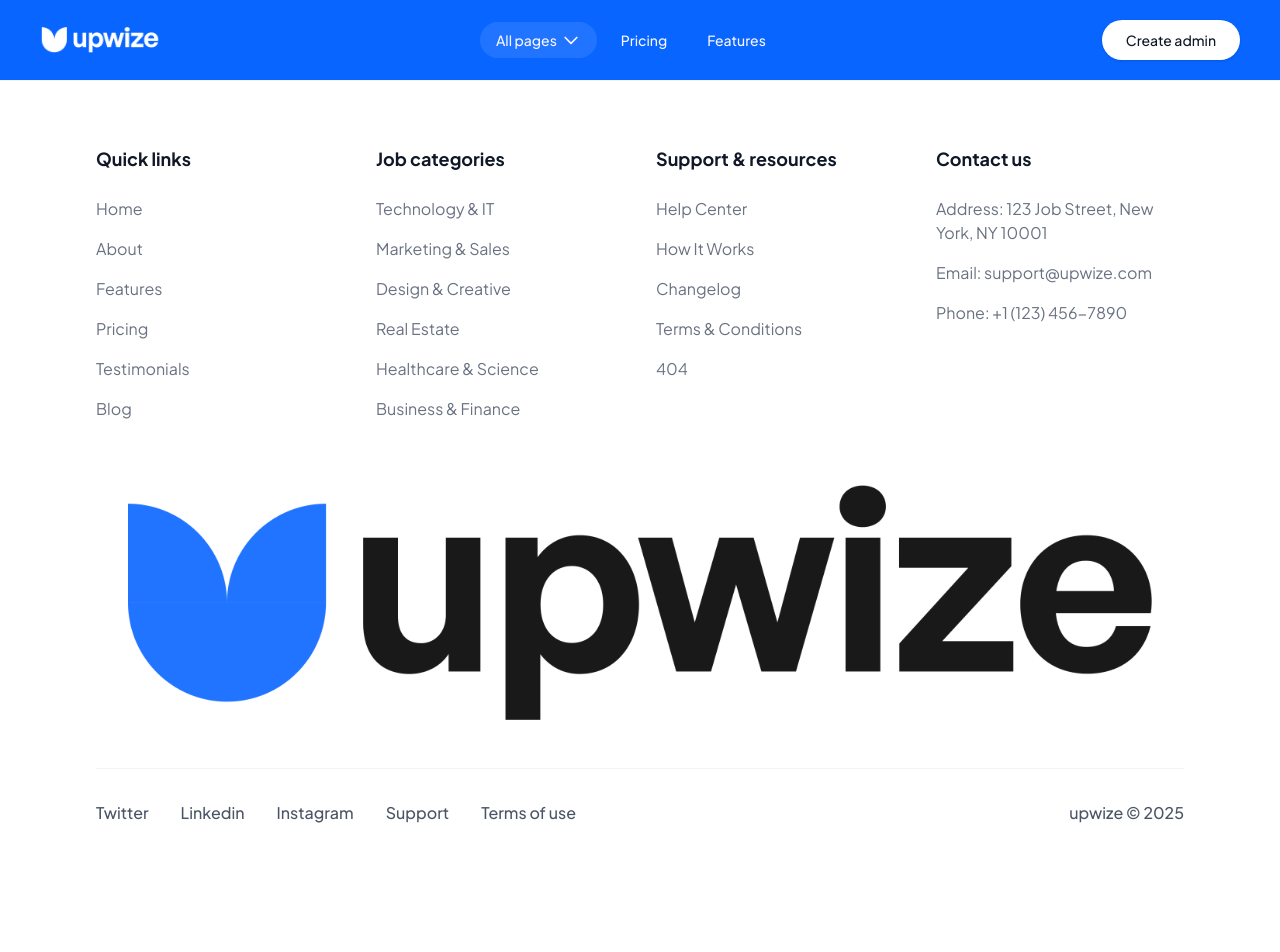
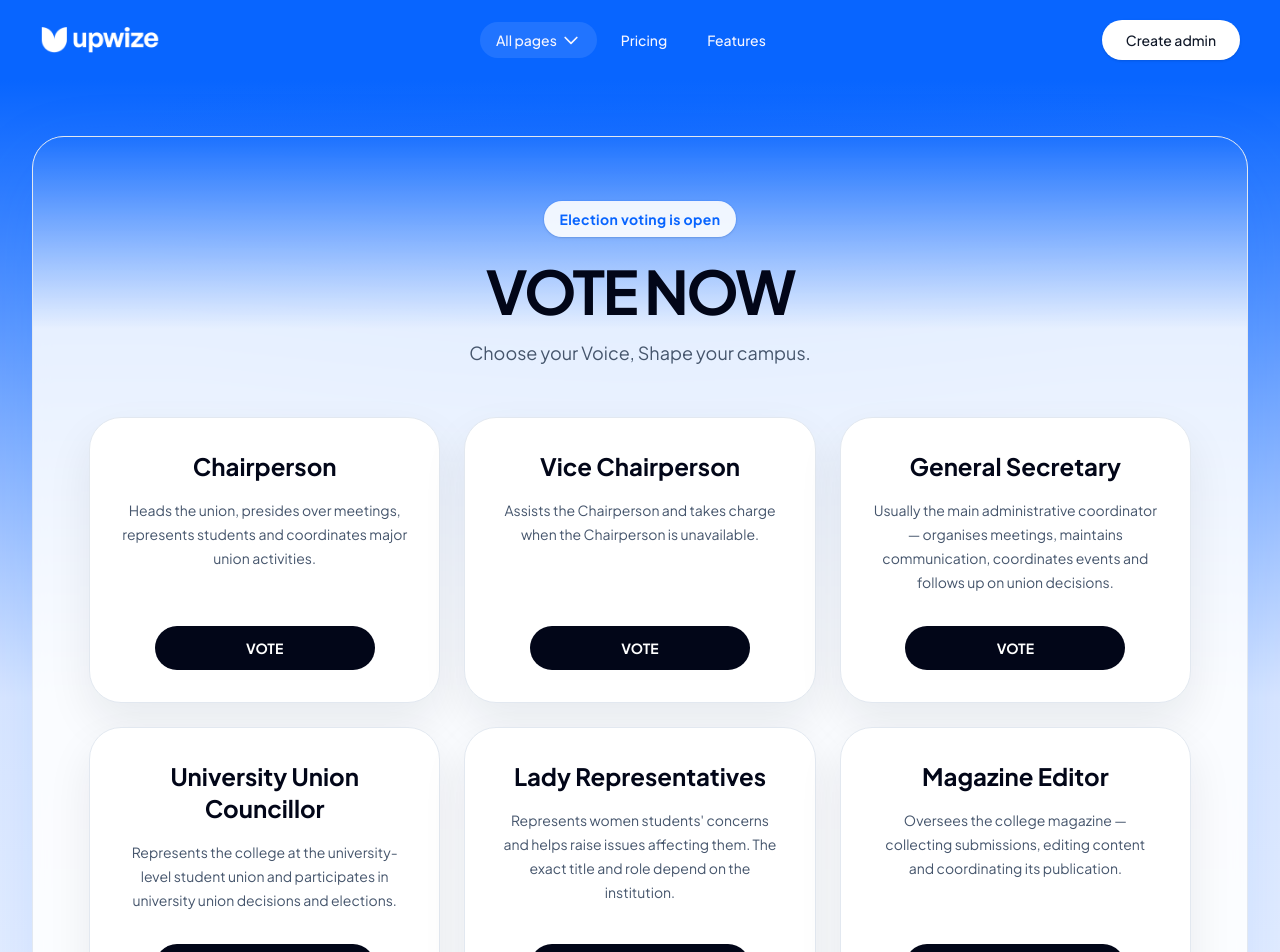
Before and after one commit to sroshann/Upwize, a React (Vite) app in the folder client/: page /user/during-election in a window 1280 px wide. Shown: the top 952 px of the page. Before the commit the page ends 857 px from the top, so only its background shows below. Built offline with nearby package versions, Linux system fonts and the light colour scheme.

Commit message:
Add user during election

```diff
--- a/client/src/App.jsx
+++ b/client/src/App.jsx
@@ -1,6 +1,6 @@
 import { Routes, Route } from "react-router-dom"
 
-import Navbar from "./Components/Navbar/Navbar"
+import Navbar from "./components/Navbar/Navbar"
 import BeforeElection from "./Pages/Admin/Before-Election/BeforeElection"
 import DuringElection from "./Pages/User/During-Election/DuringElection"
 import Footer from "./components/Footer/Footer"
--- a/client/src/Pages/User/During-Election/DuringElection.jsx
+++ b/client/src/Pages/User/During-Election/DuringElection.jsx
@@ -1,13 +1,66 @@
-import React from 'react'
+import { useMemo } from 'react'
+import { votingPositions } from './votingData'
 
 function DuringElection() {
+  const positions = useMemo(() => votingPositions, [])
 
-    return (
+  const handleVote = (position) => {
+    console.log('Selected position:', position)
+    // Future: navigate to candidate selection or open a modal
+  }
 
-        <section></section>
+  return (
+    <section className="min-h-screen bg-[radial-gradient(circle_at_top,_rgba(8,101,255,0.28),_transparent_35%),linear-gradient(to_bottom,#0865ff_0%,#dbe8ff_45%,#f8fbff_100%)] text-slate-950">
+      <div className="max-w-7xl mx-auto px-4 sm:px-6 lg:px-8 py-10 md:py-14">
+        <div className="relative overflow-hidden rounded-[2rem] bg-white/85 border border-slate-200 shadow-[0_28px_80px_rgba(8,101,255,0.12)] backdrop-blur-sm">
+          <div className="absolute inset-x-0 top-0 h-48 bg-gradient-to-b from-[#0865ff] to-transparent opacity-90" />
+          <div className="relative px-6 py-10 sm:px-10 sm:py-14 lg:px-14 lg:py-16">
+            <div className="max-w-3xl mx-auto text-center">
+              <p className="inline-flex items-center rounded-full bg-white/90 px-4 py-2 text-sm font-semibold tracking-wide text-[#0865ff] shadow-sm ring-1 ring-[#0865ff]/10">
+                Election voting is open
+              </p>
+              <h1 className="mt-6 text-5xl sm:text-6xl font-black tracking-[-0.04em] text-slate-950">
+                VOTE NOW
+              </h1>
+              <p className="mt-4 text-base sm:text-lg leading-8 text-slate-600">
+                Choose your Voice, Shape your campus.
+              </p>
+            </div>
 
-    )
-
+            <div className="mt-12 grid gap-6 md:grid-cols-2 xl:grid-cols-3">
+              {positions.map((position) => (
+                <article
+                  key={position.id}
+                  className="group rounded-[2rem] border border-slate-200 bg-white p-8 shadow-[0_20px_45px_rgba(15,23,42,0.08)] transition duration-300 hover:-translate-y-1 hover:shadow-[0_28px_80px_rgba(15,23,42,0.12)]"
+                  title=""
+                >
+                  <div className="flex h-full flex-col justify-between gap-8 text-center">
+                    <div>
+                      <h2 className="text-2xl font-bold text-slate-950">
+                        {position.title}
+                      </h2>
+                      <p className="mt-4 text-sm leading-6 text-slate-600">
+                        {position.description}
+                      </p>
+                    </div>
+                    <button
+                      type="button"
+                      onClick={() => handleVote(position)}
+                      title=""
+                      aria-label={`Vote for ${position.title}`}
+                      className="mx-auto w-full max-w-[220px] rounded-full bg-slate-950 px-6 py-3 text-sm font-semibold text-white transition duration-200 hover:bg-slate-800 focus:outline-none focus:ring-2 focus:ring-[#0865ff]/60"
+                    >
+                      VOTE
+                    </button>
+                  </div>
+                </article>
+              ))}
+            </div>
+          </div>
+        </div>
+      </div>
+    </section>
+  )
 }
 
-export default DuringElection
+export default DuringElection;
--- /dev/null
+++ b/client/src/Pages/User/During-Election/votingData.js
@@ -0,0 +1,56 @@
+export const votingPositions = [
+  {
+    id: "chairperson",
+    title: "Chairperson",
+    description:
+      "Heads the union, presides over meetings, represents students and coordinates major union activities.",
+  },
+  {
+    id: "vice-chairperson",
+    title: "Vice Chairperson",
+    description:
+      "Assists the Chairperson and takes charge when the Chairperson is unavailable.",
+  },
+  {
+    id: "general-secretary",
+    title: "General Secretary",
+    description:
+      "Usually the main administrative coordinator — organises meetings, maintains communication, coordinates events and follows up on union decisions.",
+  },
+  {
+    id: "university-union-councillor",
+    title: "University Union Councillor",
+    description:
+      "Represents the college at the university-level student union and participates in university union decisions and elections.",
+  },
+  {
+    id: "lady-representatives",
+    title: "Lady Representatives",
+    description:
+      "Represents women students' concerns and helps raise issues affecting them. The exact title and role depend on the institution.",
+  },
+  {
+    id: "magazine-editor",
+    title: "Magazine Editor",
+    description:
+      "Oversees the college magazine — collecting submissions, editing content and coordinating its publication.",
+  },
+  {
+    id: "arts-secretary",
+    title: "Arts Secretary",
+    description:
+      "Coordinates arts, cultural programmes, competitions, festivals and student creative activities.",
+  },
+  {
+    id: "sports-secretary",
+    title: "Sports Secretary",
+    description:
+      "Looks after sports activities, teams, tournaments, facilities and participation in inter-collegiate competitions.",
+  },
+  {
+    id: "class-representatives",
+    title: "Class Representatives",
+    description:
+      "Represent individual classes or batches, communicate students' concerns to the union or college and help coordinate class-level activities.",
+  },
+];
--- a/client/src/components/Footer/Footer.jsx
+++ b/client/src/components/Footer/Footer.jsx
@@ -1,4 +1,4 @@
-import logo from '../../Assets/footer/logo.png'
+import logo from '../../assets/Footer/Logo.png'
 
 function Footer() {
 
--- a/client/src/components/Navbar/Navbar.jsx
+++ b/client/src/components/Navbar/Navbar.jsx
@@ -1,4 +1,4 @@
-import logoNav from '../../Assets/Navbar/LogoNavbar.png'
+import logoNav from '../../assets/Navbar/LogoNavbar.png'
 
 function Navbar() {
 
```
